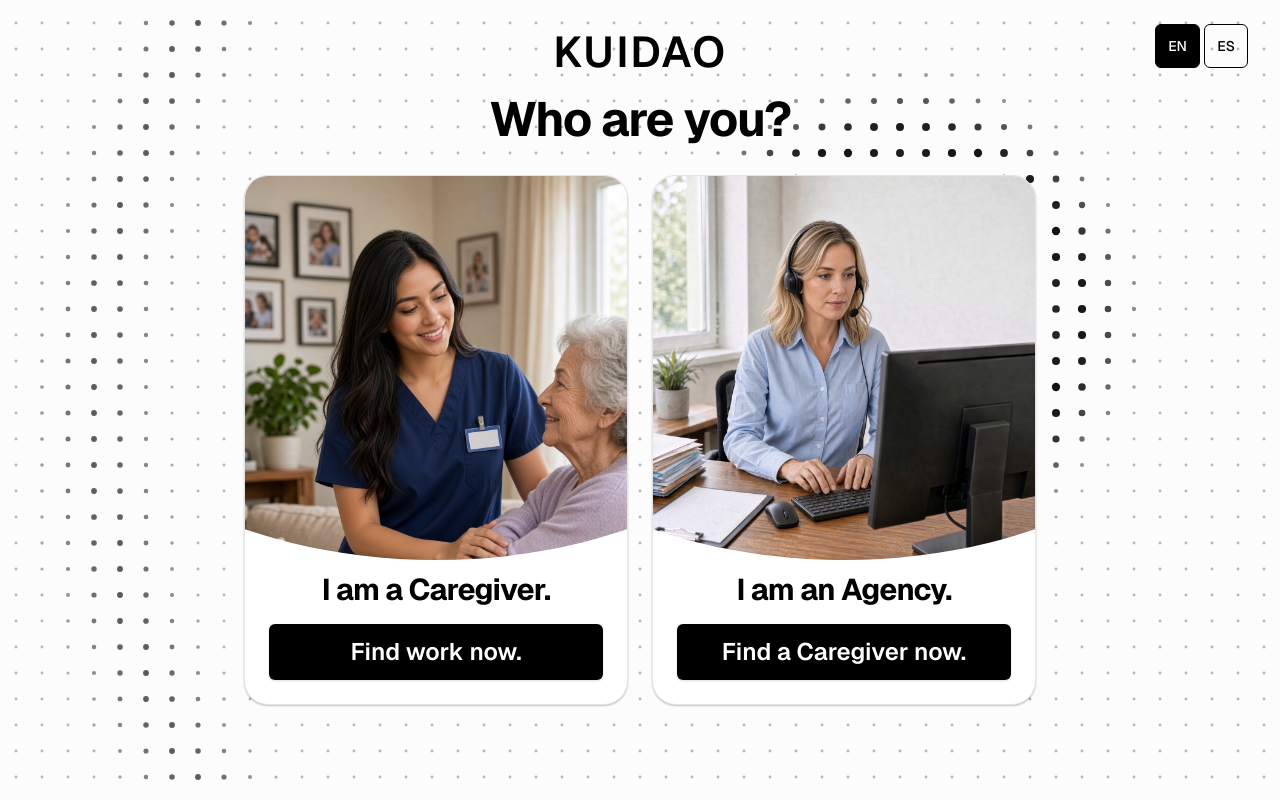
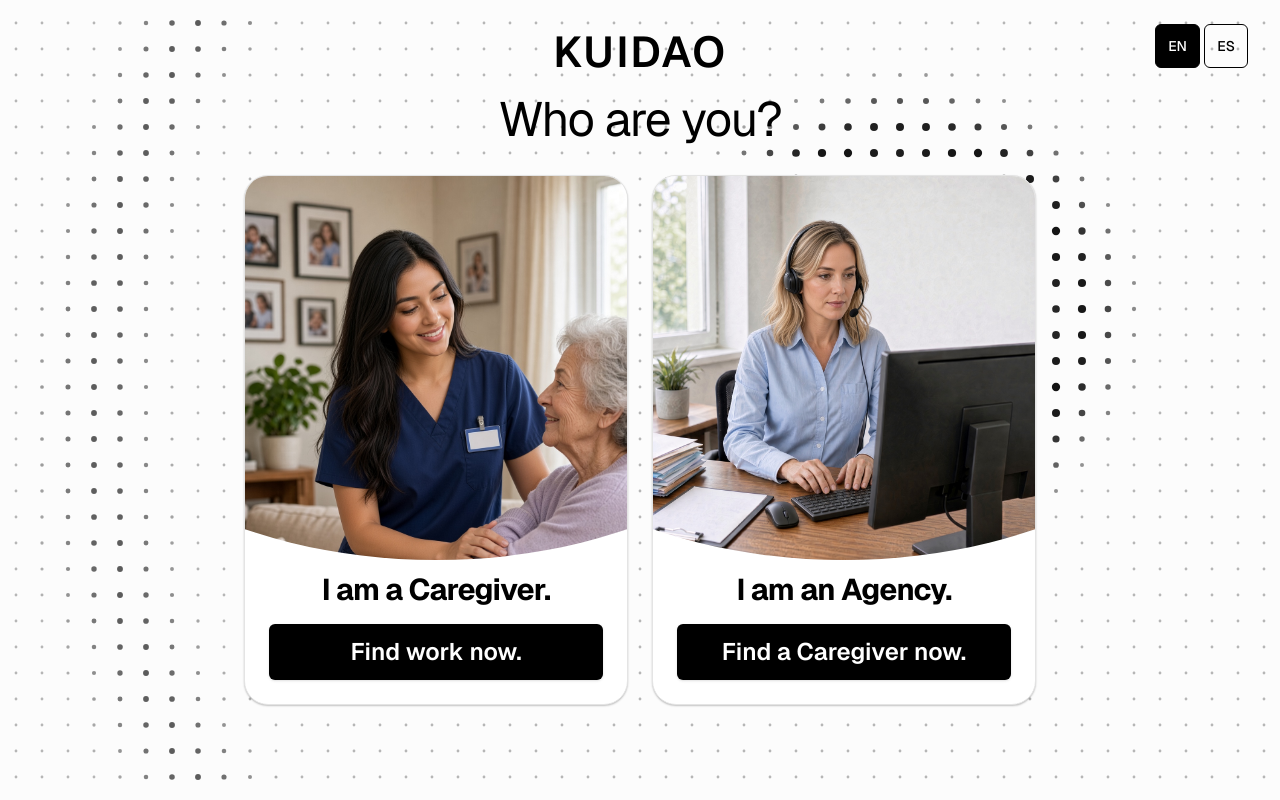
Before and after one commit to romaniantwinkie/kuida, a Next.js app: page / in a window 1280 px wide. Built offline with nearby package versions, Linux system fonts and the light colour scheme.

Commit message:
Use a regular weight for the Who are you heading.
The homepage h1 stays the same size and color, with font-normal instead of font-bold.

Co-authored-by: romaniantwinkie <romaniantwinkie@users.noreply.github.com>

```diff
--- a/src/app/page.tsx
+++ b/src/app/page.tsx
@@ -24,7 +24,7 @@ export default function Home() {
         </header>
         <div className="flex min-h-dvh flex-col items-center justify-center px-5 py-20">
           <div className="flex w-full flex-col items-center">
-            <h1 className="mb-6 text-center text-5xl font-bold tracking-tight text-foreground sm:mb-8">
+            <h1 className="mb-6 text-center text-5xl font-normal tracking-tight text-foreground sm:mb-8">
               {t.home.title}
             </h1>
             <div className="flex w-full flex-col items-center justify-center gap-6 min-[880px]:w-auto min-[880px]:flex-row">
```
